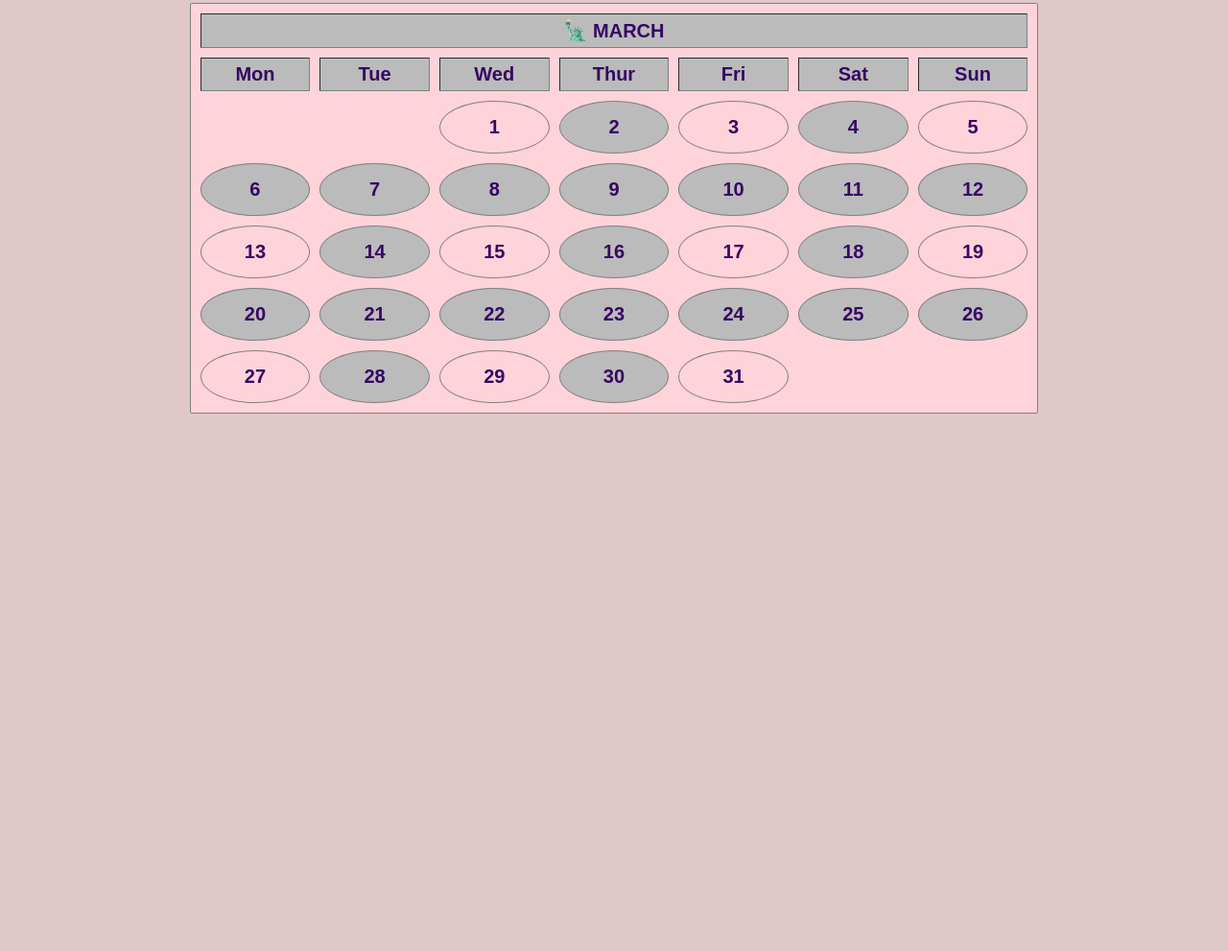
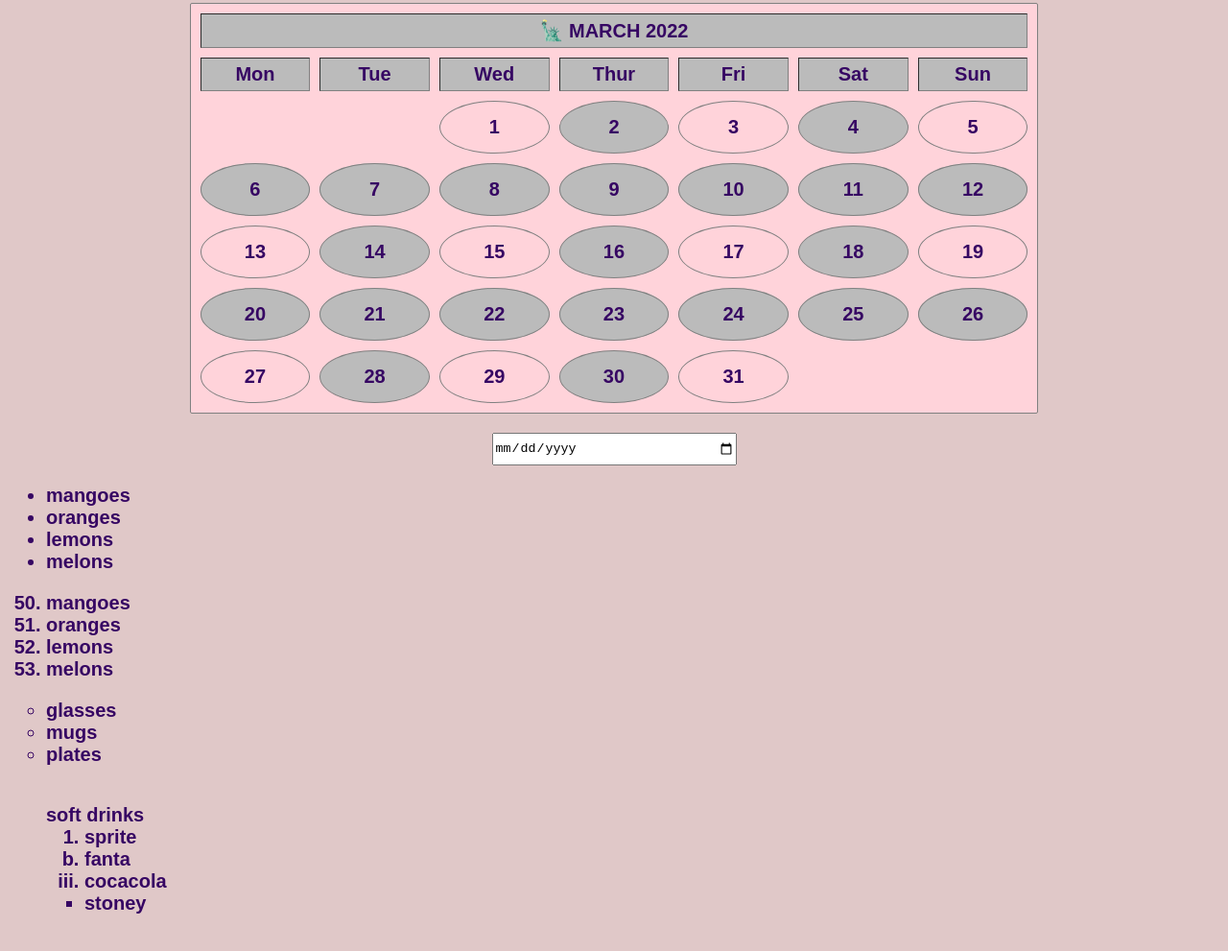
Before and after one commit to Allanoallashe/calendar., a plain HTML site: page index.html in a window 1280 px wide. Shown: the part 125-1116 px from the top of the page at 96% size. Before the commit the page ends 1016 px from the top, so only its background shows below. Drawn offline with Linux system fonts and the light colour scheme.

Commit message:
added listing styles

```diff
--- a/index.css
+++ b/index.css
@@ -5,7 +5,7 @@ body{
   font-size: 20px;
   color: rgb(54, 6, 99);
   font-weight: bolder;
-  height: 1000px;
+  height: 1200px;
 }
 
 /* header */
@@ -24,6 +24,7 @@ nav{
   left: 0;
   color: white;
   height: 80px;
+  z-index: 999;
 }
 nav ul{
   list-style: none;
@@ -87,8 +88,10 @@ nav input{
   margin-left: 10px;
   outline: none;
   color: black;
+  font-family: serif;
   font-size: 14px;
   font-weight: bold;
+  border: 1px solid grey;
 }
 nav input::placeholder{
   color: black;
@@ -129,6 +132,16 @@ th:first-child{
 table tr:nth-child(1){
   border: solid 1px grey;
 }
+main{
+  margin-top: 20px;
+  display: flex;
+  justify-content: center;
+  align-items: center;
+}
+main input{
+  height: 30px;
+  width: 250px;
+}
 td{
   padding: 15px;
   text-align: center;
--- a/index.html
+++ b/index.html
@@ -34,7 +34,7 @@
   <div>
  <table border="1" cellpadding="5" cellspacing="2">
   <tr>
-    <th colspan="7"> &#128509 MARCH</th>
+    <th colspan="7"> &#128509 MARCH 2022</th>
   </tr>
   <tr>
     <th>Mon</th>
@@ -93,5 +93,40 @@
  </table>
 </div>
 
+<main>
+  <form action="src.php">
+    <input type="date">
+  </form>
+</main>
+
+<section>
+  <ul>
+    <li>mangoes</li>
+    <li>oranges</li>
+    <li>lemons</li>
+    <li>melons</li>
+  </ul>
+  <ol start="50">
+    <li>mangoes</li>
+    <li>oranges</li>
+    <li>lemons</li>
+    <li>melons</li>
+  </ol>
+  <ol style="list-style-type: circle;">
+    <li>glasses</li>
+    <li>mugs</li>
+    <li>plates</li>
+  </ol>
+  <ul style="float:left;">
+    soft drinks
+    <ol>
+      <li type="1">sprite</li>
+      <li type="a">fanta</li>
+      <li type="i">cocacola</li>
+      <li style="list-style-type: square;">stoney</li>
+    </ol>
+  </ul>
+</section>
+
 </body>
 </html>
```
